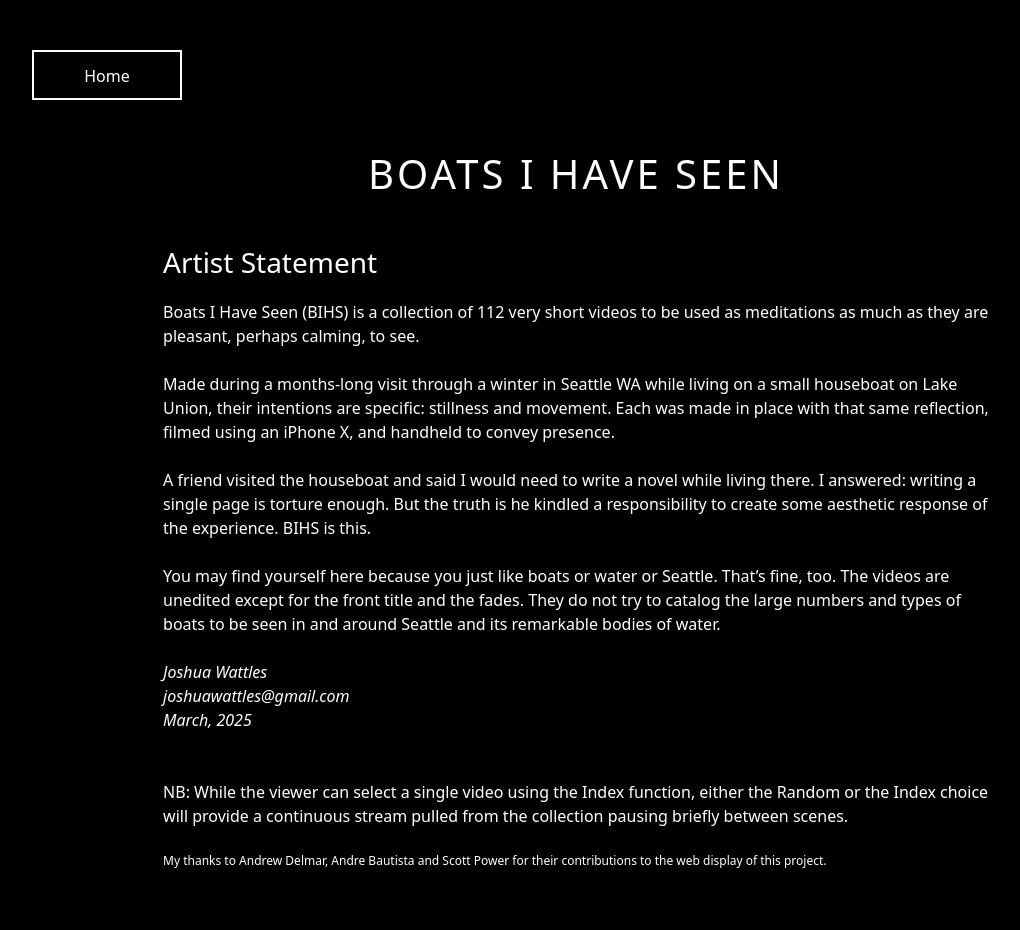
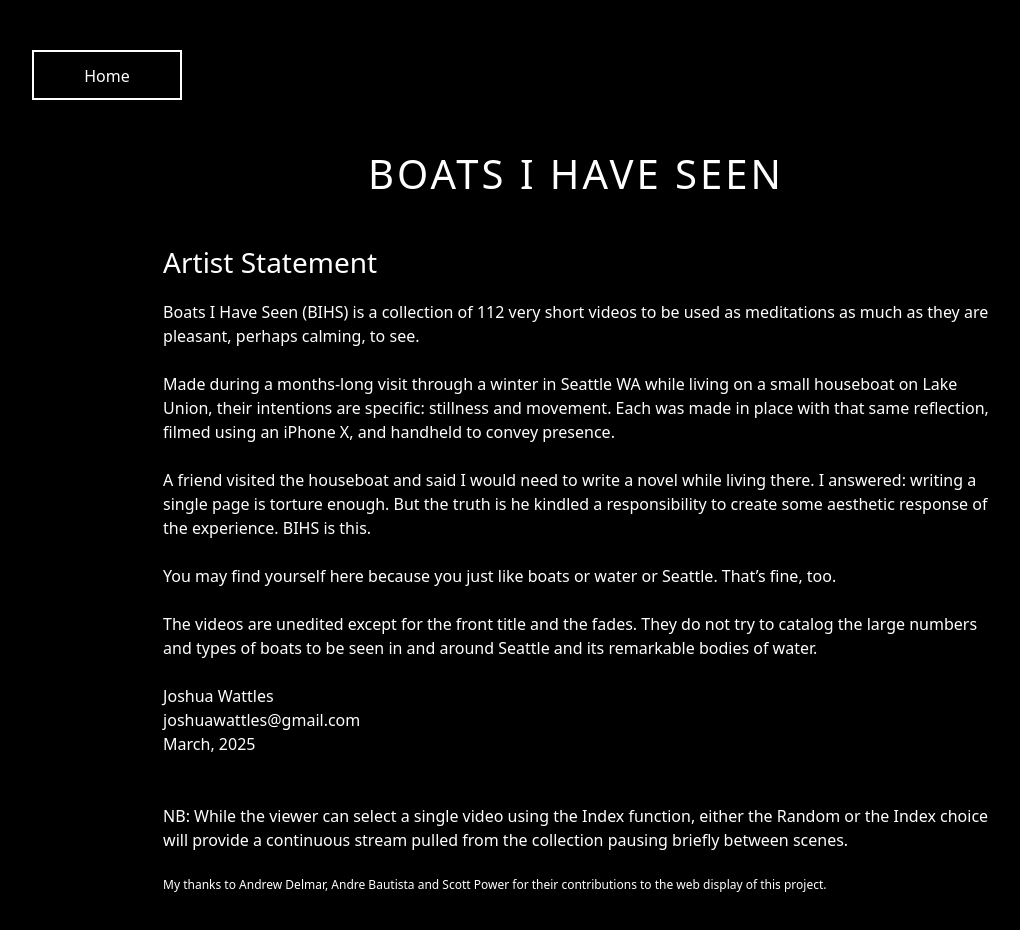
Before and after one commit to joshswgit/bihs-v2, a React (Create React App) app: page /statement in a window 1280 px wide. Shown: the top 930 px of the page, without its empty margins (64-1084 px from the left). Built offline with nearby package versions, Linux system fonts and the light colour scheme.

Commit message:
Update statement

```diff
--- a/src/pages/StatementPage.js
+++ b/src/pages/StatementPage.js
@@ -39,17 +39,18 @@ return (
                     <br/>
                     <p>
                         You may find yourself here because you just like boats or water or Seattle. That’s fine, too.
+                    </p>
+                    <br/>
+                    <p>
                         The videos are unedited except for the front title and the fades. They do not try to catalog the
                         large numbers and types of boats to be seen in and around Seattle and its remarkable bodies of
                         water.
                     </p>
                     <br/>
                     <p>
-                        <em>
-                            Joshua Wattles<br/>
-                            joshuawattles@gmail.com<br/>
-                            March, 2025
-                        </em>
+                        Joshua Wattles<br/>
+                        joshuawattles@gmail.com<br/>
+                        March, 2025
                     </p>
                     <br />
                     <br />
```
